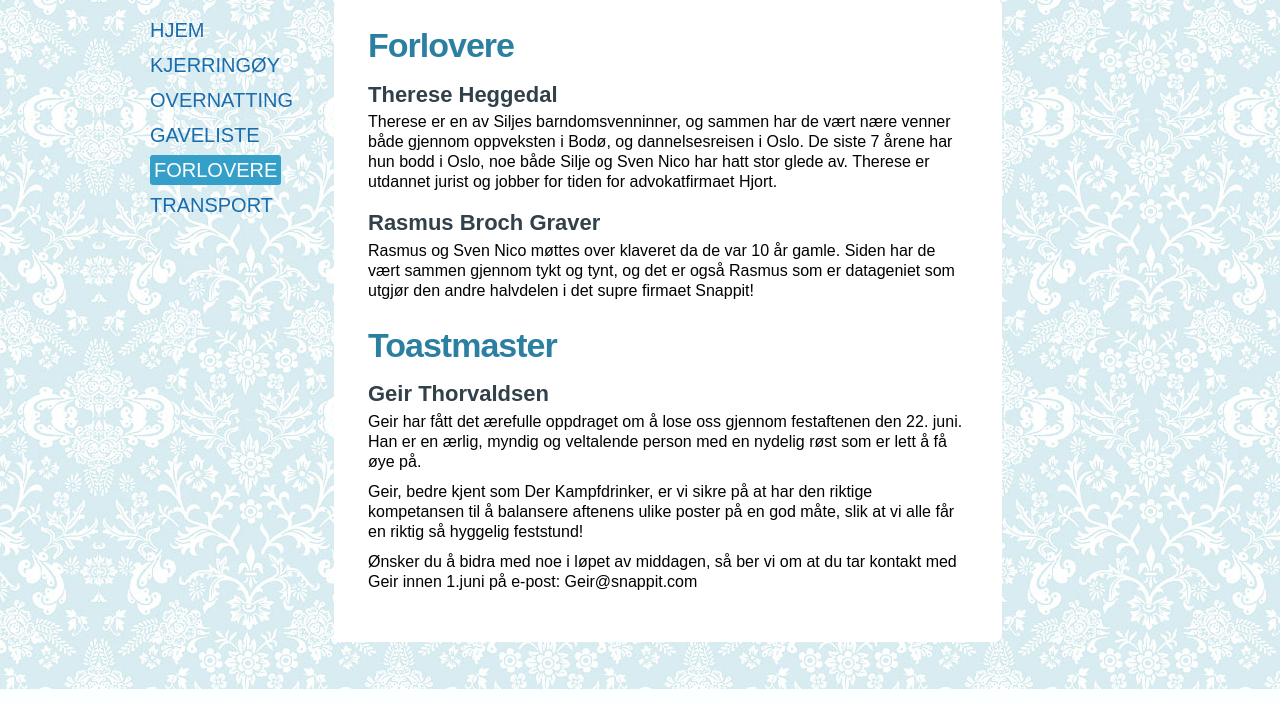
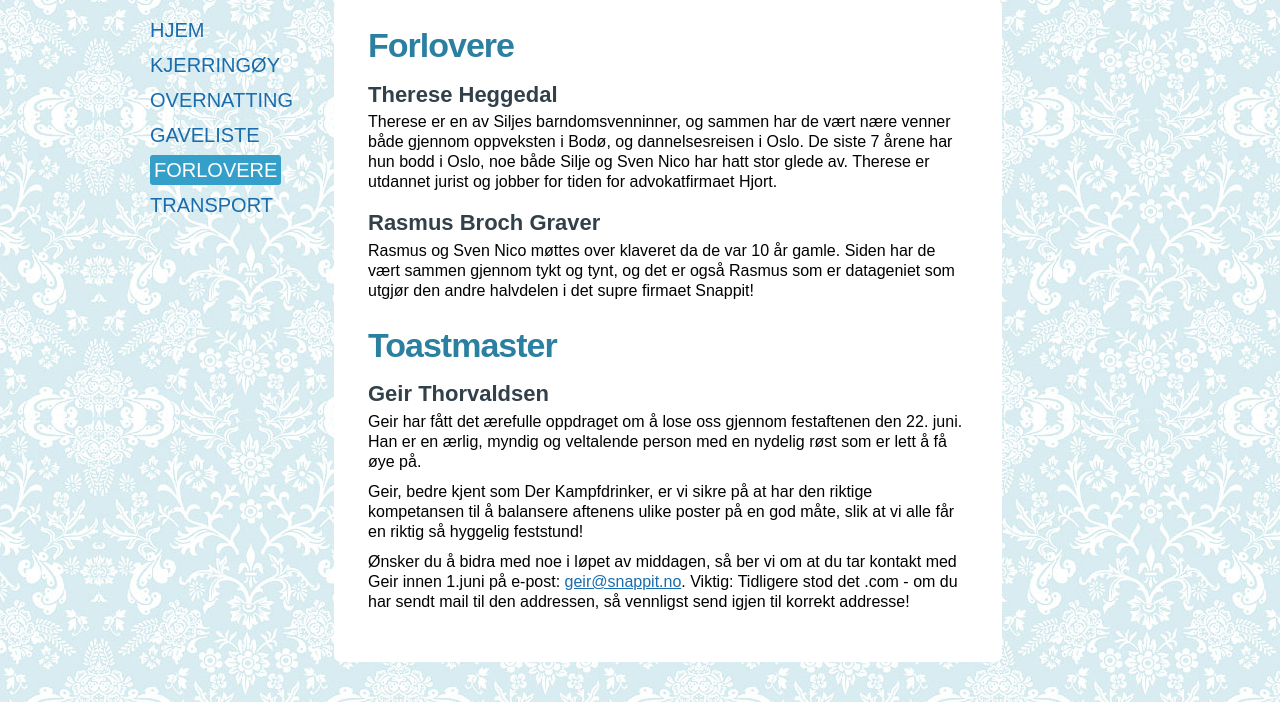
Before and after one commit to rasmusgraver/SiljeNico, a PHP site: page /forl.php?lang=nb in a window 1280 px wide. Shown: the part 141-843 px from the top of the page. Run offline with PHP 8.4, Linux system fonts and the light colour scheme.

Commit message:
Correct geir@snappit.no

```diff
--- a/forl_en.php
+++ b/forl_en.php
@@ -26,5 +26,7 @@
 </p>
 
 <p>
-    Ønsker du å bidra med noe i løpet av middagen, så ber vi om at du tar kontakt med Geir innen 1.juni på e-post: Geir@snappit.com
+    Ønsker du å bidra med noe i løpet av middagen, så ber vi om at du tar kontakt med Geir innen 1.juni på e-post:
+    <a href="mailto:geir@snappit.no">geir@snappit.no</a>.
+    Viktig: Tidligere stod det .com - om du har sendt mail til den addressen, så vennligst send igjen til korrekt addresse!
 </p>
--- a/forl_nb.php
+++ b/forl_nb.php
@@ -27,5 +27,7 @@
 </p>
 
 <p>
-    Ønsker du å bidra med noe i løpet av middagen, så ber vi om at du tar kontakt med Geir innen 1.juni på e-post: Geir@snappit.com
+    Ønsker du å bidra med noe i løpet av middagen, så ber vi om at du tar kontakt med Geir innen 1.juni på e-post:
+    <a href="mailto:geir@snappit.no">geir@snappit.no</a>.
+    Viktig: Tidligere stod det .com - om du har sendt mail til den addressen, så vennligst send igjen til korrekt addresse!
 </p>
```
